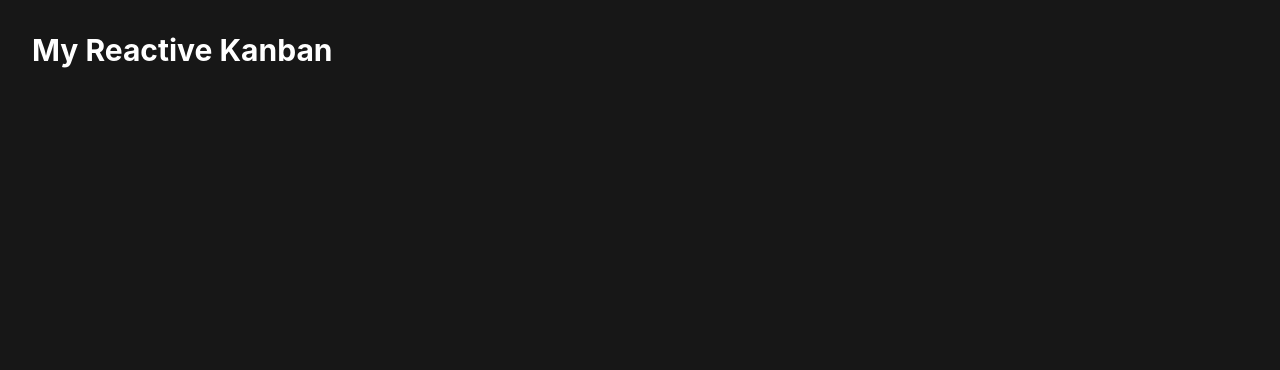
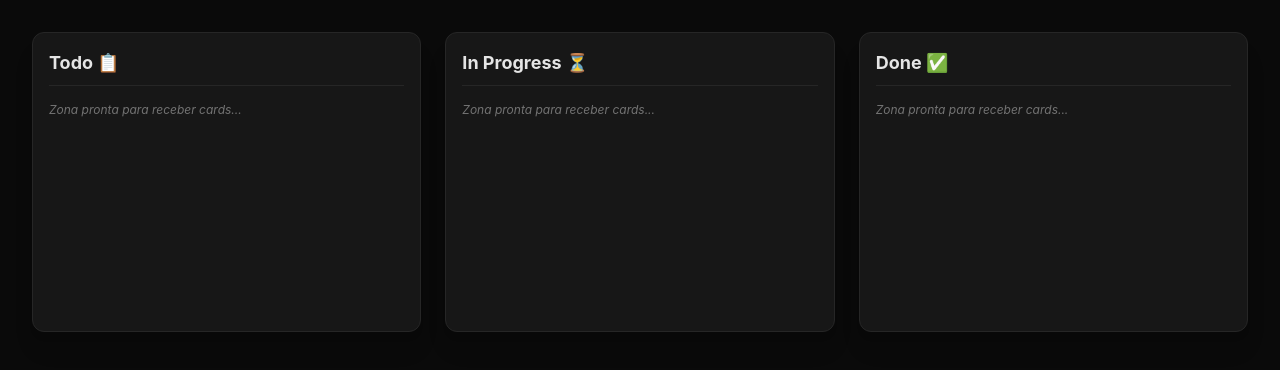
Before and after one commit to daniel27072007/reactive-kanban-board, a React (Vite) app in the folder reactive-kanban/: page / in a window 1280 px wide. Shown: the top 370 px of the page. Built offline with nearby package versions, Linux system fonts and the light colour scheme.

Commit message:
dynamic part in progress (still need to understand)

```diff
--- a/reactive-kanban/src/App.tsx
+++ b/reactive-kanban/src/App.tsx
@@ -1,10 +1,52 @@
+import { useState } from "react"
+import { DragDropContext, Droppable } from "@hello-pangea/dnd"
+import { data } from './mockData.ts'
+import type { StateKanban } from "./types.ts"
+import type { DropResult } from "@hello-pangea/dnd"
 
 function App() {
+  const [kanban, setKanban] = useState<StateKanban>(data)
+  const arrayColumn = Object.values(kanban)
+
+  const whenDragging = (result: DropResult) => {
+    console.log("Somebody drag a card", result)
+  }
+
   return (
-    <div className="min-h-screen bg-neutral-900 text-white p-8">
-      <h1 className="text-3xl font-bold">My Reactive Kanban</h1>
-    </div>
-  )
+    <DragDropContext onDragEnd={whenDragging}>
+      <div className="min-h-screen bg-neutral-950 text-neutral-100 p-8">
+
+        {/* Grid para alinhar as 3 columns lado a lado */}
+        <div className="grid grid-cols-1 md:grid-cols-3 gap-6 max-w-7xl mx-auto items-start">
+
+          {arrayColumn.map((column) => (
+
+            // 1. O BALDE (ZONA ONDE SOLTA): Criamos um Droppable para cada column do array
+            <Droppable key={column.id} droppableId={column.id}>
+              {(provided) => (
+
+                // 2. A NOSSA DIV REAL DA column: Ela precisa receber as conexões da biblioteca
+                <div ref={provided.innerRef} {...provided.droppableProps} className="bg-neutral-900 rounded-xl p-4 border border-neutral-800 shadow-xl min-h-[300px]">
+                  {/* Título da column */}
+                  <h2 className="font-bold text-lg text-neutral-200 mb-4 pb-2 border-b border-neutral-800">
+                    {column.title}
+                  </h2>
+
+                  <p className="text-xs text-neutral-500 italic">
+                    Zona pronta para receber cards...
+                  </p>
+
+                </div>
+              )}
+            </Droppable>
+
+          ))}
+
+        </div>
+
+      </div>
+    </DragDropContext>
+  );
 }
 
 export default App
```
